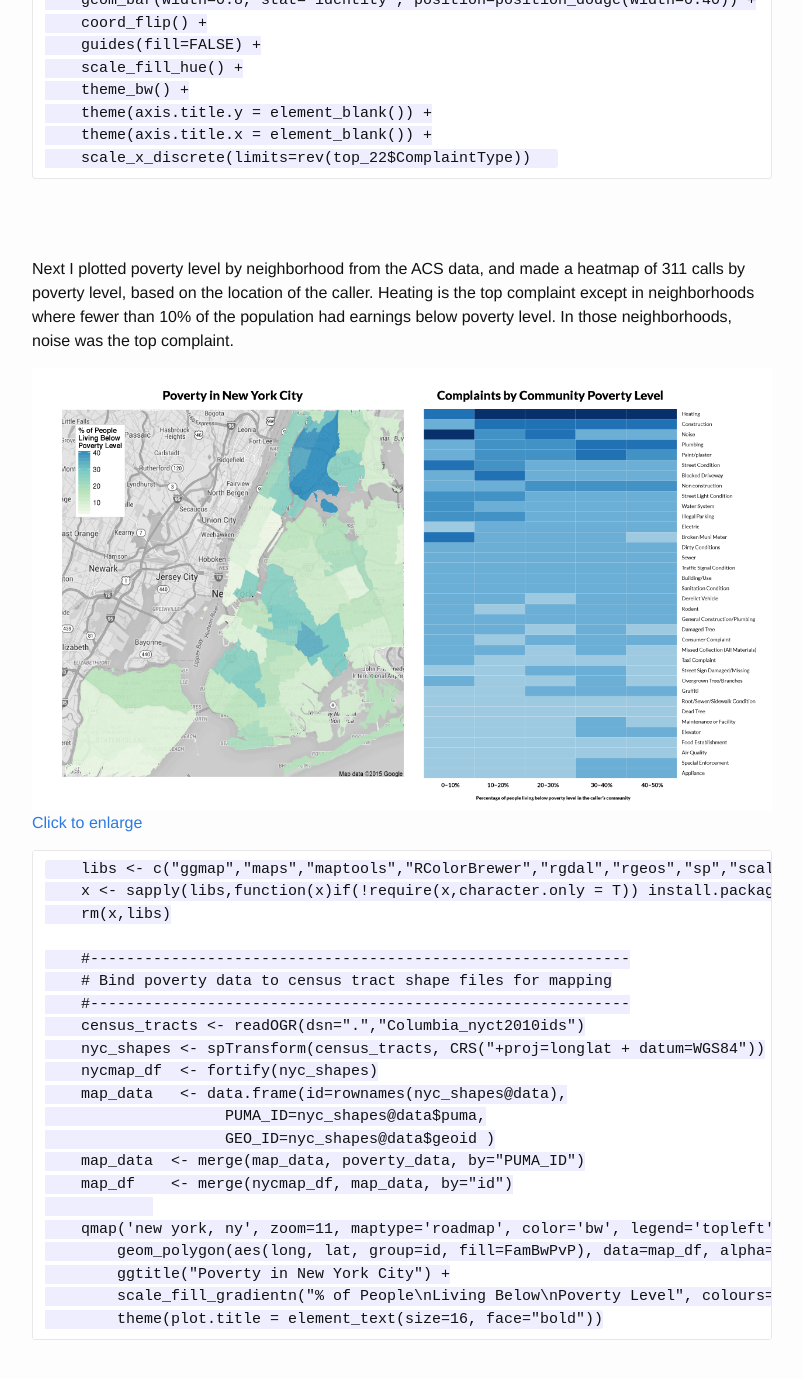
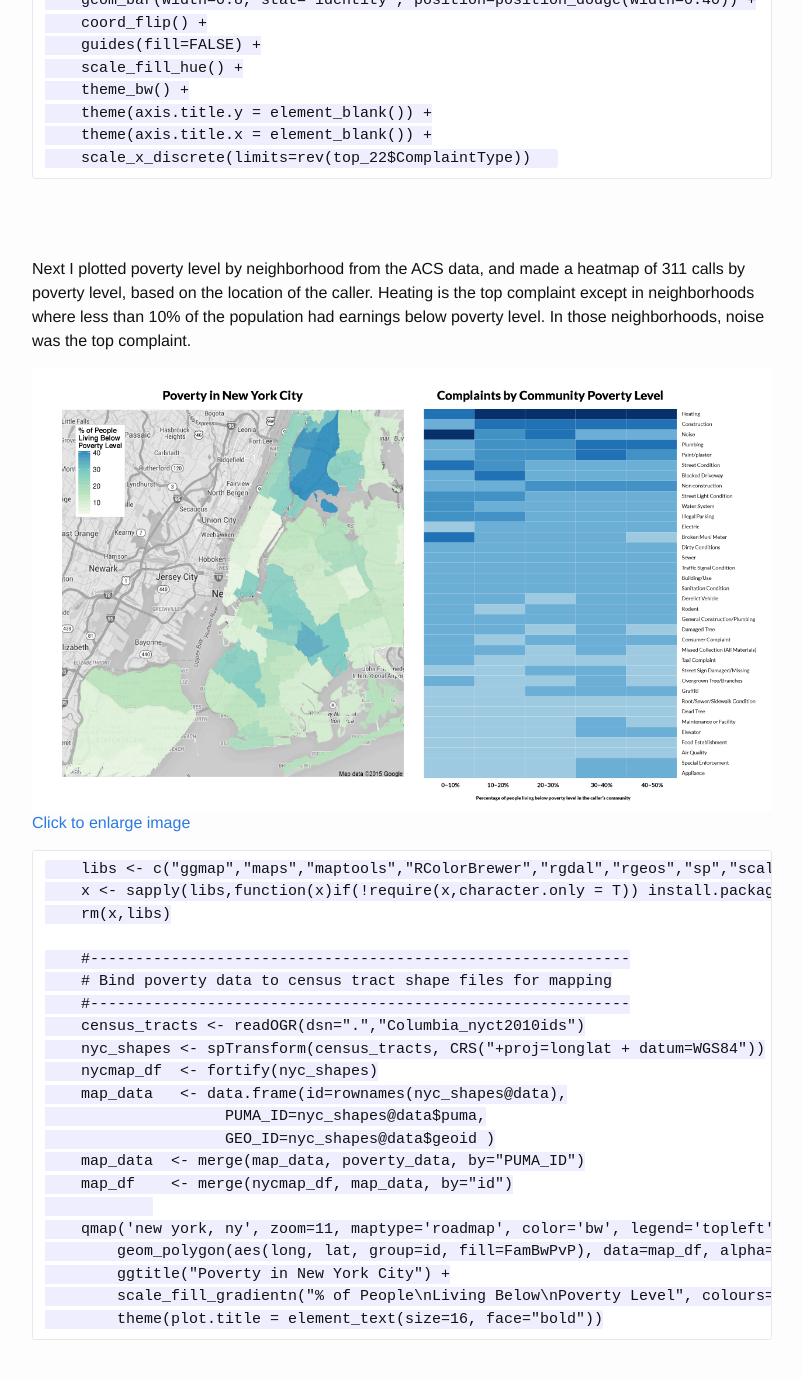
Before and after one commit to jcp1016/jcp1016.github.io, a Jekyll site: the page built from _posts/2015-03-24-nyc-311.md, in a window 1280 px wide and 1400 px high, scrolled down 5629 px. Shown: the top 1379 px of the window, without its empty margins (238-1041 px from the left). Built offline with Jekyll 4.4.1, drawn with Linux system fonts in a browser that asks for light colours; some of the changed text lies outside the part shown.

Commit message:
fixed a typo

```diff
--- a/_posts/2015-03-24-nyc-311.md
+++ b/_posts/2015-03-24-nyc-311.md
@@ -124,10 +124,10 @@ First I made a simple horizontal bar chart showing the top calls to 311 in 2013.
 
 <br /><br />
 
-Next I plotted poverty level by neighborhood from the ACS data, and made a heatmap of 311 calls by poverty level, based on the location of the caller.  Heating is the top complaint except in neighborhoods where fewer than 10% of the population had earnings below poverty level.  In those neighborhoods, noise was the top complaint.<br />
+Next I plotted poverty level by neighborhood from the ACS data, and made a heatmap of 311 calls by poverty level, based on the location of the caller.  Heating is the top complaint except in neighborhoods where less than 10% of the population had earnings below poverty level.  In those neighborhoods, noise was the top complaint.<br />
 
 ![Complaints by poverty level]({{ site.baseurl }}/assets/complaints_by_level.png)<br />
-[Click to enlarge]({{ site.baseurl }}/assets/complaints_by_level.png)
+[Click to enlarge image]({{ site.baseurl }}/assets/complaints_by_level.png)
 <br />
 
 
@@ -198,7 +198,7 @@ Next I plotted poverty level by neighborhood from the ACS data, and made a heatm
 Finally I generated a large heatmap of the top complaints by community district, grouped by borough.<br />
 
 ![Poverty level by community]({{ site.baseurl }}/assets/complaints_by_cd.png)<br />
-[Click to enlarge]({{ site.baseurl }}/assets/complaints_by_cd.png)<br />
+[Click to enlarge image]({{ site.baseurl }}/assets/complaints_by_cd.png)<br />
 
 
     by_dc <- group_by( data, CD_Name, ComplaintType )
@@ -241,7 +241,7 @@ Code for this project is available on GitHub at [https://github.com/jcp1016/nyc-
 <br /><br />
 
 ![Side by side]({{ site.baseurl }}/assets/side_by_side.png)<br />
-[Click to enlarge]({{ site.baseurl }}/assets/side_by_side.png)<br />
+[Click to enlarge image]({{ site.baseurl }}/assets/side_by_side.png)<br />
 
 <br /><br />
 
```
